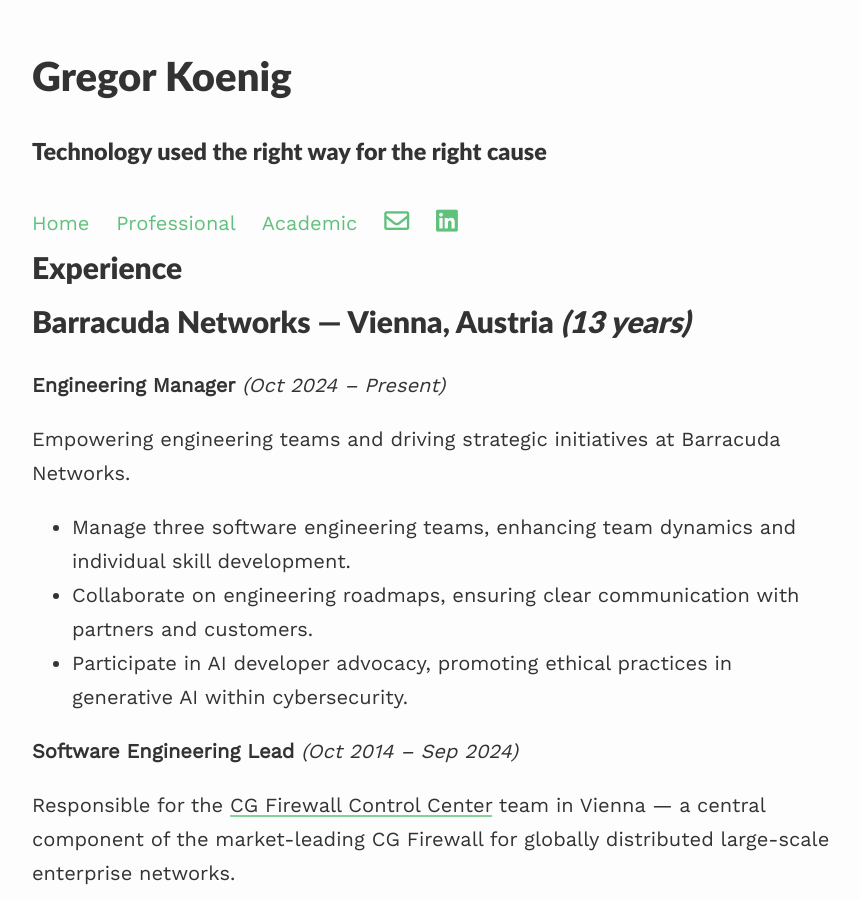
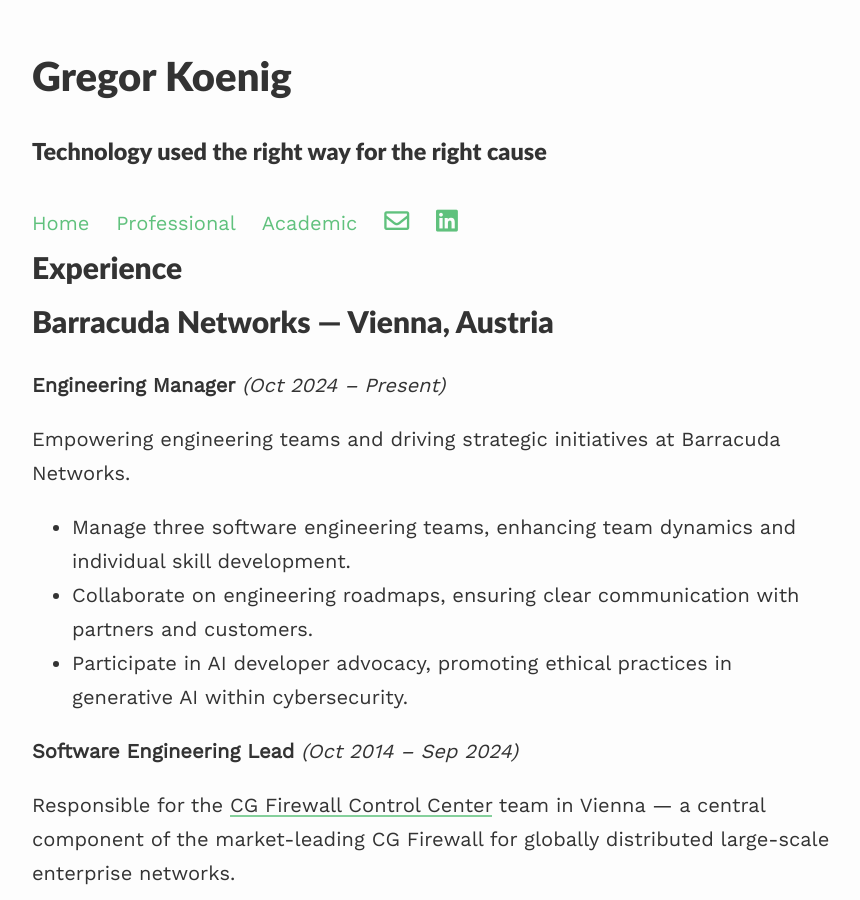
Before and after one commit to gregorkoenig/gregorkoenig.github.io, a Jekyll site: the page built from _pages/professional.md, in a window 1280 px wide and 900 px high. Shown: the whole window, without its empty margins (208-1068 px from the left). Built offline with Jekyll 4.4.1, drawn with Linux system fonts in a browser that asks for light colours; nearby versions of some CDN libraries.

Commit message:
Remove years count from Barracuda heading
Co-Authored-By: Claude Sonnet 4.6 <noreply@anthropic.com>

```diff
--- a/_pages/professional.md
+++ b/_pages/professional.md
@@ -7,7 +7,7 @@ published: true
 
 # Experience
 
-## Barracuda Networks — Vienna, Austria *(13 years)*
+## Barracuda Networks — Vienna, Austria
 
 **Engineering Manager** *(Oct 2024 – Present)*
 
```
